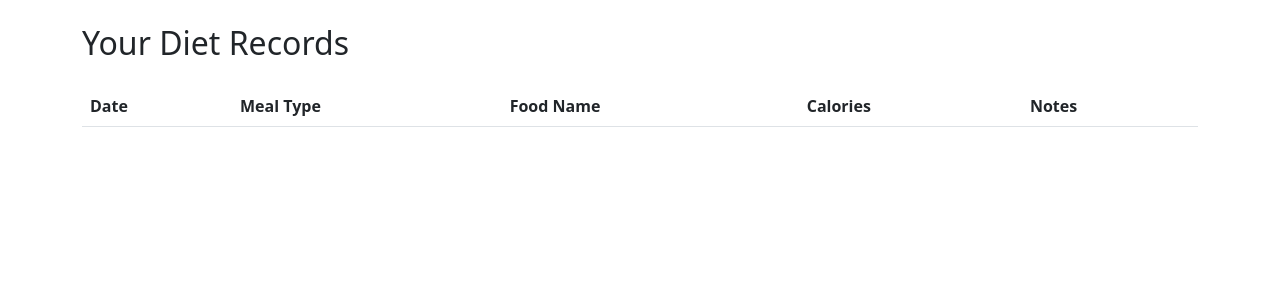
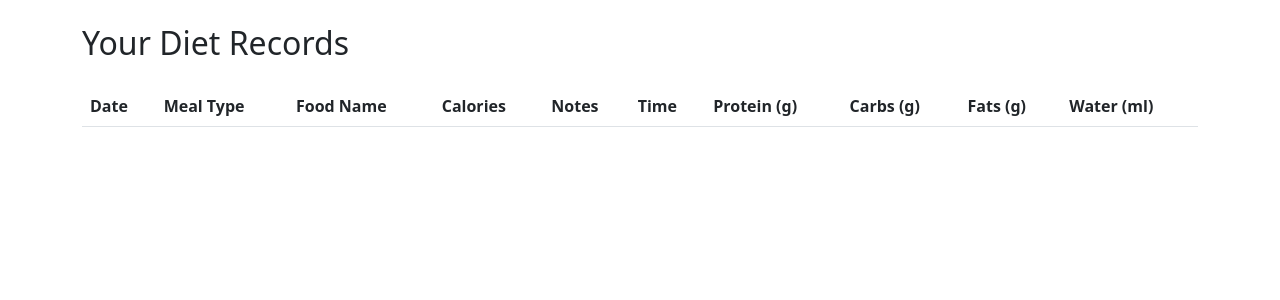
Before and after one commit to harshit-3/CITS_5505_Group_25, a Flask app: page /records/diet in a window 1280 px wide. Shown: the part 56-356 px from the top of the page. Run offline with Flask 3, Linux system fonts and the light colour scheme; a user stored in the database is signed in; lists and menus that the app fills with data are empty.

Commit message:
exercice and sleep, diet page

```diff
--- a/app/routes.py
+++ b/app/routes.py
@@ -76,6 +76,7 @@ def dashboard():
     return render_template("dashboard.html")
 
 
+
 @main.route("/upload", methods=["GET", "POST"])
 def upload():
     if "user_id" not in session:
@@ -85,49 +86,119 @@ def upload():
     if request.method == "POST":
         user_id = session["user_id"]
 
-        # Determine which form was submitted
+        # Handle Exercise Entry
         if "workout_type" in request.form:
-            entry = ExerciseEntry(
-                user_id=user_id,
-                workout_type=request.form["workout_type"],
-                duration=request.form["duration"],
-                calories=request.form["calories"],
-                date=request.form["date"],
-                notes=request.form.get("notes", "")
-            )
-            db.session.add(entry)
-            db.session.commit()
-            flash("Exercise entry saved!", "success")
+            if 'exercise_file' in request.files and request.files['exercise_file'].filename:
+                file = request.files['exercise_file']
+                df = pd.read_csv(file)
+                for _, row in df.iterrows():
+                    entry = ExerciseEntry(
+                        user_id=user_id,
+                        workout_type=row.get("workout_type"),
+                        intensity=row.get("intensity"),
+                        duration=row.get("duration"),
+                        distance=row.get("distance"),
+                        calories=row.get("calories"),
+                        heart_rate=row.get("heart_rate"),
+                        date=row.get("date"),
+                        notes=row.get("notes", "")
+                    )
+                    db.session.add(entry)
+                db.session.commit()
+                flash("Exercise data uploaded from CSV!", "success")
+            else:
+                entry = ExerciseEntry(
+                    user_id=user_id,
+                    workout_type=request.form["workout_type"],
+                    intensity=request.form.get("intensity"),
+                    duration=request.form.get("duration"),
+                    distance=request.form.get("distance"),
+                    calories=request.form.get("calories"),
+                    heart_rate=request.form.get("heart_rate"),
+                    date=request.form["date"],
+                    notes=request.form.get("notes", "")
+                )
+                db.session.add(entry)
+                db.session.commit()
+                flash("Exercise entry saved!", "success")
 
+        # Handle Diet Entry
         elif "meal_type" in request.form:
-            entry = DietEntry(
-                user_id=user_id,
-                meal_type=request.form["meal_type"],
-                food_name=request.form["food_name"],
-                calories=request.form["diet_calories"],
-                date=request.form["diet_date"],
-                notes=request.form.get("diet_notes", "")
-            )
-            db.session.add(entry)
-            db.session.commit()
-            flash("Diet entry saved!", "success")
+            if 'diet_file' in request.files and request.files['diet_file'].filename:
+                file = request.files['diet_file']
+                df = pd.read_csv(file)
+                for _, row in df.iterrows():
+                    entry = DietEntry(
+                        user_id=user_id,
+                        meal_type=row.get("meal_type"),
+                        food_name=row.get("food_name"),
+                        calories=row.get("calories"),
+                        meal_time=row.get("meal_time"),
+                        protein=row.get("protein"),
+                        carbs=row.get("carbs"),
+                        fats=row.get("fats"),
+                        water=row.get("water"),
+                        date=row.get("date"),
+                        notes=row.get("notes", "")
+                    )
+                    db.session.add(entry)
+                db.session.commit()
+                flash("Diet data uploaded from CSV!", "success")
+            else:
+                entry = DietEntry(
+                    user_id=user_id,
+                    meal_type=request.form["meal_type"],
+                    food_name=request.form["food_name"],
+                    calories=request.form["diet_calories"],
+                    meal_time=request.form.get("meal_time"),
+                    protein=request.form.get("protein"),
+                    carbs=request.form.get("carbs"),
+                    fats=request.form.get("fats"),
+                    water=request.form.get("water"),
+                    date=request.form["diet_date"],
+                    notes=request.form.get("diet_notes", "")
+                )
+                db.session.add(entry)
+                db.session.commit()
+                flash("Diet entry saved!", "success")
 
+        # Handle Sleep Entry
         elif "sleep_start" in request.form:
-            entry = SleepEntry(
-                user_id=user_id,
-                sleep_start=request.form["sleep_start"],
-                sleep_end=request.form["sleep_end"],
-                sleep_quality=request.form["sleep_quality"],
-                notes=request.form.get("sleep_notes", "")
-            )
-            db.session.add(entry)
-            db.session.commit()
-            flash("Sleep entry saved!", "success")
+            if 'sleep_file' in request.files and request.files['sleep_file'].filename:
+                file = request.files['sleep_file']
+                df = pd.read_csv(file)
+                for _, row in df.iterrows():
+                    entry = SleepEntry(
+                        user_id=user_id,
+                        sleep_start=row.get("sleep_start"),
+                        sleep_end=row.get("sleep_end"),
+                        sleep_quality=row.get("sleep_quality"),
+                        wake_ups=row.get("wake_ups"),
+                        efficiency=row.get("efficiency"),
+                        sleep_type=row.get("sleep_type"),
+                        notes=row.get("notes", "")
+                    )
+                    db.session.add(entry)
+                db.session.commit()
+                flash("Sleep data uploaded from CSV!", "success")
+            else:
+                entry = SleepEntry(
+                    user_id=user_id,
+                    sleep_start=request.form["sleep_start"],
+                    sleep_end=request.form["sleep_end"],
+                    sleep_quality=request.form["sleep_quality"],
+                    wake_ups=request.form.get("wake_ups"),
+                    efficiency=request.form.get("efficiency"),
+                    sleep_type=request.form.get("sleep_type"),
+                    notes=request.form.get("sleep_notes", "")
+                )
+                db.session.add(entry)
+                db.session.commit()
+                flash("Sleep entry saved!", "success")
 
         return redirect(url_for("main.upload"))
 
     return render_template("upload.html")
-
 
 
 @main.route("/logout")
--- a/app/templates/diet_records.html
+++ b/app/templates/diet_records.html
@@ -3,6 +3,7 @@
 
 {% block content %}
 <h2 class="mb-4">Your Diet Records</h2>
+<div class="table-responsive"></div>
   <table class="table table-striped">
     <thead>
       <tr>
@@ -11,6 +12,12 @@
         <th>Food Name</th>
         <th>Calories</th>
         <th>Notes</th>
+        <th>Time</th>
+        <th>Protein (g)</th>
+        <th>Carbs (g)</th>
+        <th>Fats (g)</th>
+        <th>Water (ml)</th>
+
       </tr>
     </thead>
     <tbody>
@@ -21,8 +28,15 @@
         <td>{{ entry.food_name }}</td>
         <td>{{ entry.calories }}</td>
         <td>{{ entry.notes }}</td>
+        <td>{{ entry.meal_time }}</td>
+        <td>{{ entry.protein }}</td>
+        <td>{{ entry.carbs }}</td>
+        <td>{{ entry.fats }}</td>
+        <td>{{ entry.water }}</td>
+
       </tr>
       {% endfor %}
     </tbody>
   </table>
+</div>
 {% endblock %}
--- a/app/templates/upload.html
+++ b/app/templates/upload.html
@@ -66,7 +66,7 @@
       </div>
       <div class="mb-3">
         <label class="form-label">Date</label>
-        <input type="date" name="date" class="form-control" required>
+        <input type="date" name="date" class="form-control" value="{{ date_default }}" required>
       </div>
       <div class="mb-3">
         <label class="form-label">Notes (optional)</label>
@@ -123,7 +123,7 @@
       </div>
       <div class="mb-3">
         <label class="form-label">Date</label>
-        <input type="date" name="diet_date" class="form-control" required>
+        <input type="date" name="diet_date" class="form-control" value="{{ date_default }}" required>
       </div>
       <div class="mb-3">
         <label class="form-label">Notes (optional)</label>
--- a/run.py
+++ b/run.py
@@ -2,6 +2,5 @@ from app import create_app
 
 app = create_app()
 
-
 if __name__ == "__main__":
     app.run(debug=True)
```
Also changed, not shown: app/models.py (+14 -0 lines), app/templates/exercise_records.html (+7 -0 lines), app/templates/sleep_records.html (+10 -0 lines), app/__init__.py (line endings or trailing spaces), instance/tracker.db. Lines whose indentation alone changed are shown as unchanged.
